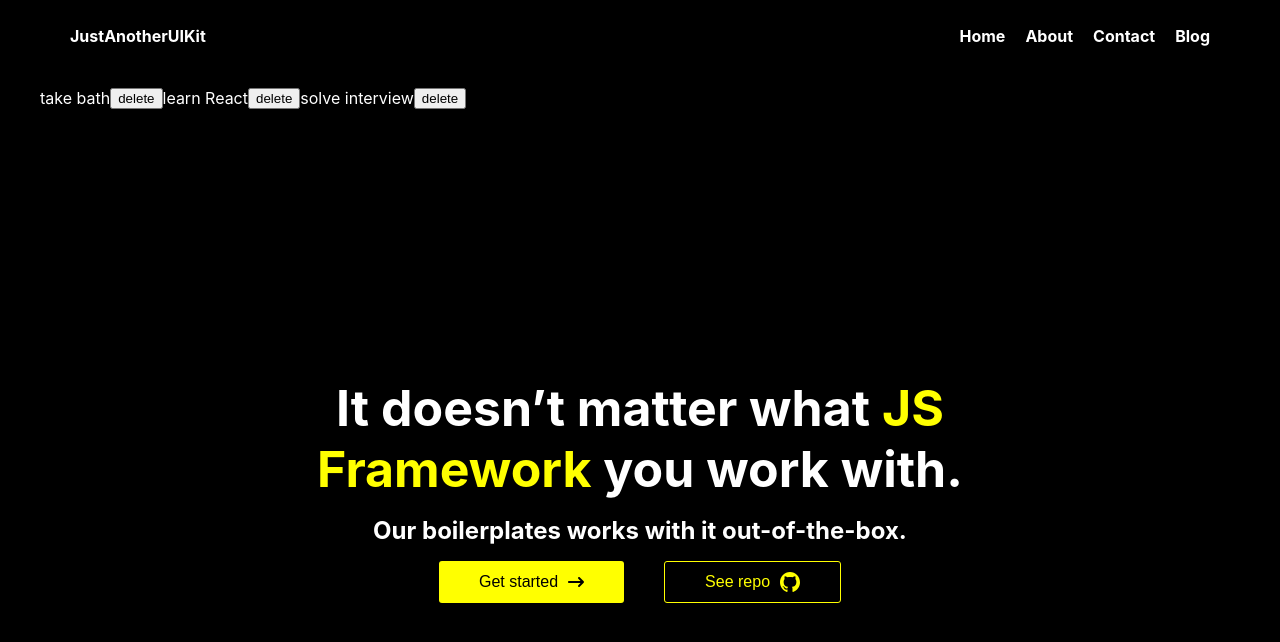
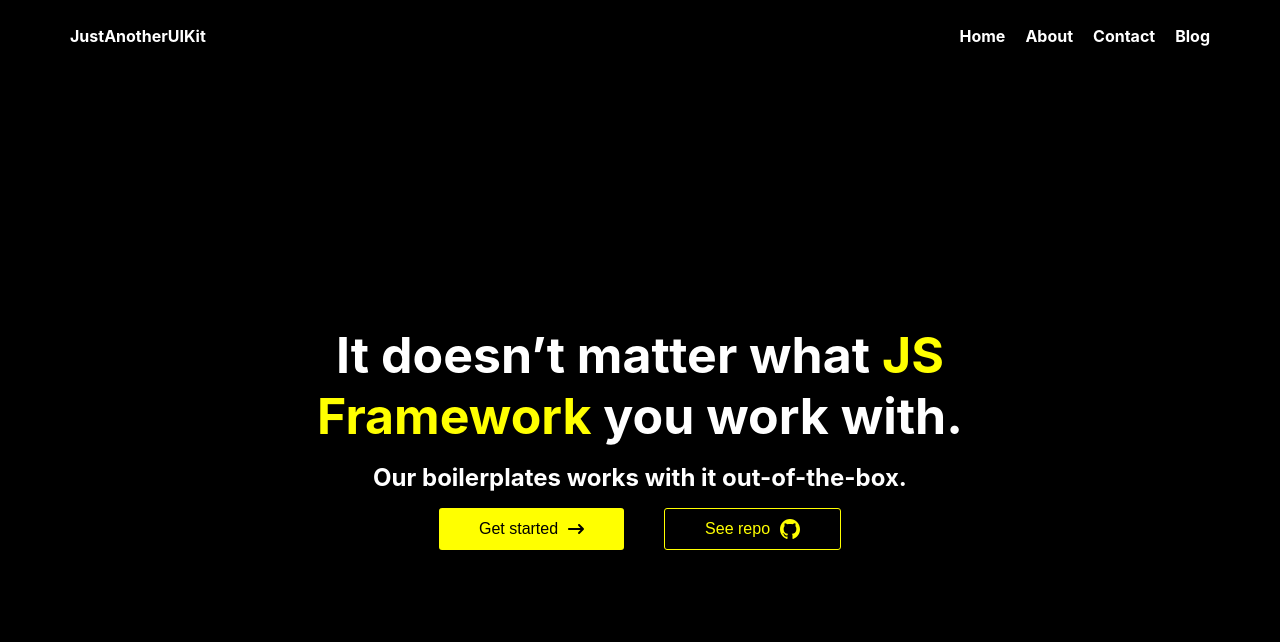
Before and after one commit to savitakatwe/justAnotherUIKit, a React (Create React App) app: page / in a window 1280 px wide. Shown: the top 642 px of the page. Built offline with nearby package versions, Linux system fonts and the light colour scheme.

Commit message:
deleteing elements

```diff
--- a/src/App.tsx
+++ b/src/App.tsx
@@ -7,8 +7,6 @@ import Supported from "./components/Supported/Supported";
 import About from "./components/About/About";
 import Contact from "./components/Contact/Contact";
 import Footer from "./components/Footer/Footer";
-import DropdownQuestion from "./Example/DropDownQuestion/DropdownQuestion";
-import DeleteList from "./Example/DeleteList/DeleteList";
 
 const StyledContainer = styled.div`
   overflow-y: scroll;
@@ -20,7 +18,6 @@ function App() {
   return (
     <StyledContainer>
       <NavBar />
-      <DeleteList />
       <HeadLine />
       <Supported />
       <About />
--- a/src/Example/DropDownQuestion/DropdownQuestion.tsx
+++ b/src/Example/DropDownQuestion/DropdownQuestion.tsx
@@ -13,7 +13,6 @@ const DropdownQuestion = () => {
     <>
       <select
         onChange={(e) => {
-          console.log(e.target.value as unknown as number);
           setIndex(e.target.value as unknown as number);
         }}
       >
```
